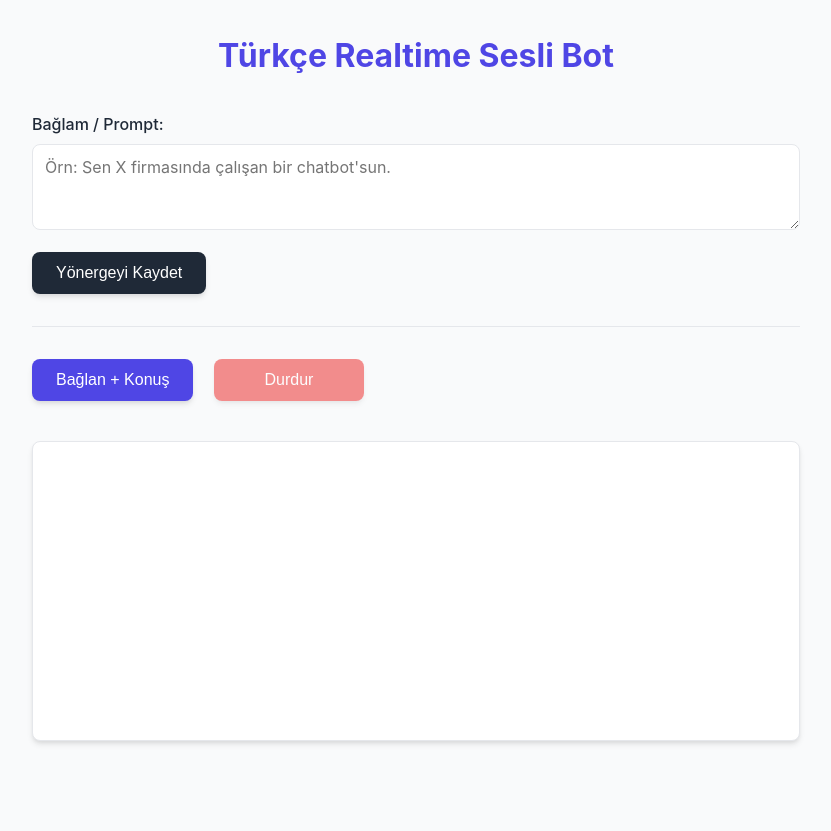
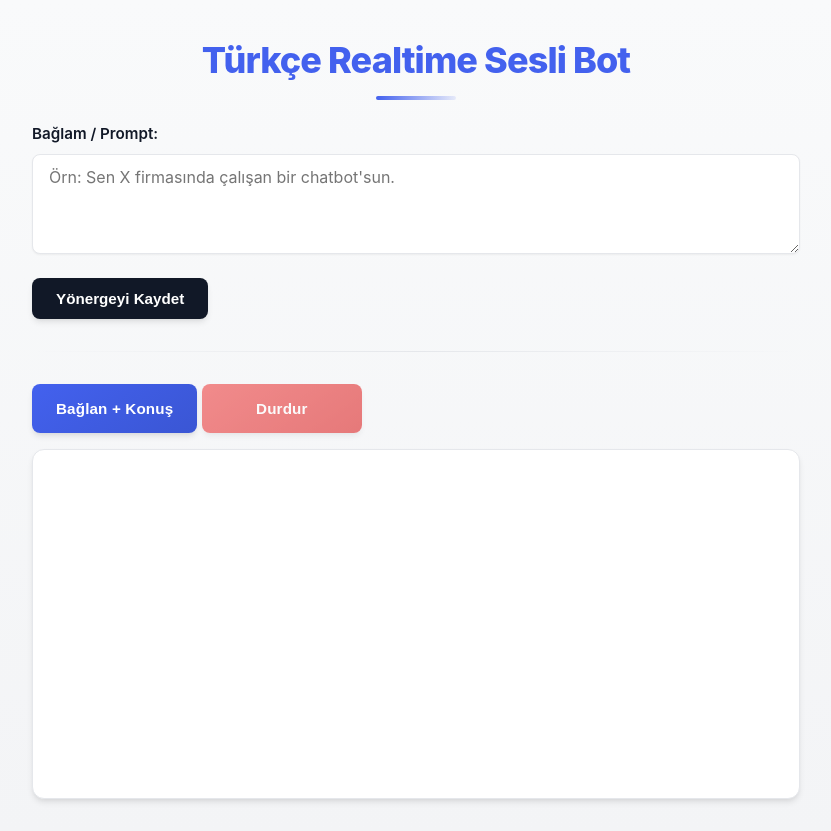
Before and after one commit to OmerOztprk/realtime-sts-project, a website: page public/index.html in a window 1280 px wide. Shown: the whole page, without its empty margins (224-1055 px from the left). Before the commit the page ends 800 px from the top, so only its background shows below. Drawn offline with Linux system fonts and the light colour scheme.

Commit message:
update style.css

```diff
--- a/public/style.css
+++ b/public/style.css
@@ -1,13 +1,36 @@
 :root {
-    --primary: #4f46e5;
-    --primary-hover: #4338ca;
+  /* Modern color palette */
+  --primary: #4361ee;
+  --primary-hover: #3a56d4;
+  --primary-light: rgba(67, 97, 238, 0.1);
   --success: #10b981;
+  --success-light: rgba(16, 185, 129, 0.1);
   --danger: #ef4444;
-    --dark: #1f2937;
+  --danger-light: rgba(239, 68, 68, 0.1);
+  --dark: #111827;
   --light: #f9fafb;
-    --gray: #9ca3af;
+  --gray: #6b7280;
   --gray-light: #e5e7eb;
-    --shadow: 0 4px 6px -1px rgba(0, 0, 0, 0.1), 0 2px 4px -1px rgba(0, 0, 0, 0.06);
+  --card-bg: #ffffff;
+
+  /* Advanced shadows */
+  --shadow-sm: 0 1px 2px 0 rgba(0, 0, 0, 0.05);
+  --shadow: 0 4px 6px -1px rgba(0, 0, 0, 0.1), 0 2px 4px -2px rgba(0, 0, 0, 0.05);
+  --shadow-lg: 0 10px 15px -3px rgba(0, 0, 0, 0.1), 0 4px 6px -4px rgba(0, 0, 0, 0.05);
+
+  /* Spacing system */
+  --space-1: 0.25rem;
+  --space-2: 0.5rem;
+  --space-3: 0.75rem;
+  --space-4: 1rem;
+  --space-5: 1.5rem;
+  --space-6: 2rem;
+  --space-8: 3rem;
+
+  /* Border radius */
+  --radius-sm: 0.375rem;
+  --radius: 0.5rem;
+  --radius-lg: 0.75rem;
 }
 
 * {
@@ -17,53 +40,72 @@
 }
 
 body {
-    font-family: 'Inter', -apple-system, BlinkMacSystemFont, 'Segoe UI', Roboto, sans-serif;
-    line-height: 1.5;
+  font-family: 'Inter var', 'Inter', system-ui, -apple-system, BlinkMacSystemFont, 'Segoe UI', Roboto, sans-serif;
+  line-height: 1.6;
   color: var(--dark);
-    background: var(--light);
+  background: linear-gradient(to bottom, var(--light), #f3f4f6);
   max-width: 800px;
   margin: 0 auto;
-    padding: 2rem 1rem;
+  padding: var(--space-6) var(--space-4);
+  min-height: 100vh;
 }
 
 h1 {
-    font-size: 2rem;
-    font-weight: 700;
-    margin-bottom: 2rem;
+  font-size: 2.25rem;
+  font-weight: 800;
+  margin-bottom: var(--space-6);
   color: var(--primary);
   text-align: center;
+  letter-spacing: -0.025em;
+  position: relative;
+}
+
+h1::after {
+  content: "";
+  position: absolute;
+  bottom: -10px;
+  left: 50%;
+  transform: translateX(-50%);
+  width: 80px;
+  height: 4px;
+  background: linear-gradient(to right, var(--primary), var(--primary-light));
+  border-radius: 2px;
 }
 
 hr {
   border: none;
   height: 1px;
-    background-color: var(--gray-light);
-    margin: 2rem 0;
+  background: linear-gradient(to right, transparent, var(--gray-light), transparent);
+  margin: var(--space-6) 0;
 }
 
 /* Form elements */
 label {
   display: block;
-    margin-bottom: 0.5rem;
-    font-weight: 500;
+  margin-bottom: var(--space-2);
+  font-weight: 600;
+  font-size: 0.95rem;
+  color: var(--dark);
 }
 
 textarea {
   width: 100%;
-    padding: 0.75rem;
+  padding: var(--space-3) var(--space-4);
   border: 1px solid var(--gray-light);
-    border-radius: 0.5rem;
+  border-radius: var(--radius);
   font-family: inherit;
   font-size: 1rem;
   resize: vertical;
-    transition: all 0.2s;
-    background-color: white;
+  transition: all 0.2s ease;
+  background-color: var(--card-bg);
+  box-shadow: var(--shadow-sm);
+  min-height: 100px;
 }
 
 textarea:focus {
   border-color: var(--primary);
   outline: none;
-    box-shadow: 0 0 0 3px rgba(79, 70, 229, 0.2);
+  box-shadow: 0 0 0 3px rgba(67, 97, 238, 0.2);
 }
 
 /* Buttons */
@@ -71,84 +113,194 @@
   display: inline-flex;
   align-items: center;
   justify-content: center;
-    padding: 0.75rem 1.5rem;
-    font-weight: 500;
-    font-size: 1rem;
+  padding: var(--space-3) var(--space-5);
+  font-weight: 600;
+  font-size: 0.95rem;
   border: none;
-    border-radius: 0.5rem;
+  border-radius: var(--radius);
   cursor: pointer;
-    transition: all 0.2s;
+  transition: all 0.2s cubic-bezier(0.4, 0, 0.2, 1);
   box-shadow: var(--shadow);
+  position: relative;
+  overflow: hidden;
+}
+
+button::before {
+  content: "";
+  position: absolute;
+  top: 0;
+  left: -100%;
+  width: 100%;
+  height: 100%;
+  background: linear-gradient(90deg, transparent, rgba(255, 255, 255, 0.2), transparent);
+  transition: 0.5s;
+}
+
+button:hover::before {
+  left: 100%;
 }
 
 #savePromptBtn {
   background-color: var(--dark);
   color: white;
-    margin-top: 1rem;
+  margin-top: var(--space-4);
+  width: auto;
 }
 
 #savePromptBtn:hover {
   background-color: black;
+  transform: translateY(-1px);
+  box-shadow: var(--shadow-lg);
+}
+
+.controls {
+  display: flex;
+  gap: var(--space-4);
+  margin: var(--space-5) 0;
 }
 
 #startBtn, #stopBtn {
-    min-width: 150px;
-    margin-right: 1rem;
-    margin-bottom: 1.5rem;
+  min-width: 160px;
+  padding: var(--space-4) var(--space-5);
+  font-weight: 600;
+  letter-spacing: 0.01em;
 }
 
 #startBtn {
-    background-color: var(--primary);
+  background: linear-gradient(145deg, var(--primary), var(--primary-hover));
   color: white;
+  flex-grow: 1;
 }
 
 #startBtn:hover {
-    background-color: var(--primary-hover);
+  background: linear-gradient(145deg, var(--primary-hover), var(--primary));
+  transform: translateY(-1px);
+  box-shadow: var(--shadow-lg);
 }
 
 #stopBtn {
-    background-color: var(--danger);
+  background: linear-gradient(145deg, var(--danger), #dc2626);
   color: white;
+  flex-grow: 1;
 }
 
 #stopBtn:hover {
-    background-color: #dc2626;
+  background: linear-gradient(145deg, #dc2626, var(--danger));
+  transform: translateY(-1px);
+  box-shadow: var(--shadow-lg);
 }
 
 button:disabled {
   opacity: 0.6;
   cursor: not-allowed;
+  transform: none !important;
+  box-shadow: var(--shadow) !important;
+}
+
+button:disabled::before {
+  display: none;
 }
 
 /* Logs area */
 #logs {
-    background-color: white;
+  background-color: var(--card-bg);
   border: 1px solid var(--gray-light);
-    border-radius: 0.5rem;
-    padding: 1rem;
-    height: 300px;
+  border-radius: var(--radius-lg);
+  padding: var(--space-4);
+  height: 350px;
   overflow-y: auto;
-    font-family: monospace;
+  font-family: 'JetBrains Mono', 'Fira Code', 'Cascadia Code', monospace;
   font-size: 0.9rem;
   white-space: pre-wrap;
-    margin-top: 1rem;
+  margin-top: var(--space-4);
   box-shadow: var(--shadow);
+  line-height: 1.5;
+  color: var(--dark);
+  scroll-behavior: smooth;
 }
 
-  /* Control section */
-  .controls {
-    display: flex;
-    gap: 1rem;
-    margin-bottom: 1rem;
+/* Animations */
+@keyframes pulse {
+  0% { transform: scale(1); opacity: 1; }
+  50% { transform: scale(1.05); opacity: 0.9; }
+  100% { transform: scale(1); opacity: 1; }
 }
 
+@keyframes fadeIn {
+  from { opacity: 0; }
+  to { opacity: 1; }
+}
+
+.speaking {
+  animation: pulse 1.5s infinite;
+  position: relative;
+}
+
+.speaking::after {
+  content: "Konuşuyor...";
+  position: absolute;
+  right: var(--space-4);
+  top: 50%;
+  transform: translateY(-50%);
+  font-size: 0.8rem;
+  background-color: var(--success-light);
+  color: var(--success);
+  padding: var(--space-1) var(--space-2);
+  border-radius: var(--radius-sm);
+  animation: fadeIn 0.3s ease-in;
+}
+
+/* Connection status indicator */
+.status-indicator {
+  display: inline-block;
+  width: 12px;
+  height: 12px;
+  border-radius: 50%;
+  margin-right: 8px;
+  position: relative;
+}
+
+.status-connected {
+  background-color: var(--success);
+  box-shadow: 0 0 0 4px var(--success-light);
+}
+
+.status-disconnected {
+  background-color: var(--gray);
+  box-shadow: 0 0 0 4px rgba(107, 114, 128, 0.1);
+}
+
+.status-label {
+  display: inline-flex;
+  align-items: center;
+  padding: var(--space-2) var(--space-3);
+  background-color: var(--card-bg);
+  border-radius: var(--radius);
+  font-size: 0.85rem;
+  font-weight: 500;
+  margin-bottom: var(--space-4);
+  box-shadow: var(--shadow-sm);
+  border: 1px solid var(--gray-light);
+}
+
+/* Container styling */
+.container {
+  background-color: var(--card-bg);
+  border-radius: var(--radius-lg);
+  padding: var(--space-5);
+  box-shadow: var(--shadow-lg);
+  border: 1px solid var(--gray-light);
+  margin-bottom: var(--space-5);
+}
+
+/* Responsive design */
 @media (max-width: 640px) {
   h1 {
-      font-size: 1.5rem;
+    font-size: 1.75rem;
   }
 
   button {
-      padding: 0.6rem 1.2rem;
+    padding: var(--space-3) var(--space-4);
   }
 
   .controls {
@@ -159,32 +311,37 @@
     width: 100%;
     margin-right: 0;
   }
+
+  #logs {
+    height: 250px;
+  }
 }
 
-  /* Animasyon - konuşma durum göstergesi için */
-  @keyframes pulse {
-    0% { transform: scale(1); }
-    50% { transform: scale(1.05); }
-    100% { transform: scale(1); }
+/* Dark mode support */
+@media (prefers-color-scheme: dark) {
+  :root {
+    --light: #111827;
+    --dark: #f9fafb;
+    --card-bg: #1f2937;
+    --gray-light: #374151;
+    --gray: #9ca3af;
   }
 
-  .speaking {
-    animation: pulse 1.5s infinite;
+  body {
+    background: linear-gradient(to bottom, var(--light), #0f172a);
   }
 
-  /* Connection status indicator */
-  .status-indicator {
-    display: inline-block;
-    width: 12px;
-    height: 12px;
-    border-radius: 50%;
-    margin-right: 8px;
+  textarea {
+    background-color: #283548;
+    color: var(--dark);
+    border-color: #374151;
   }
 
-  .status-connected {
-    background-color: var(--success);
+  #savePromptBtn {
+    background-color: #4b5563;
   }
 
-  .status-disconnected {
-    background-color: var(--gray);
+  #savePromptBtn:hover {
+    background-color: #6b7280;
   }
+}
```
Lines whose indentation alone changed are shown as unchanged.
